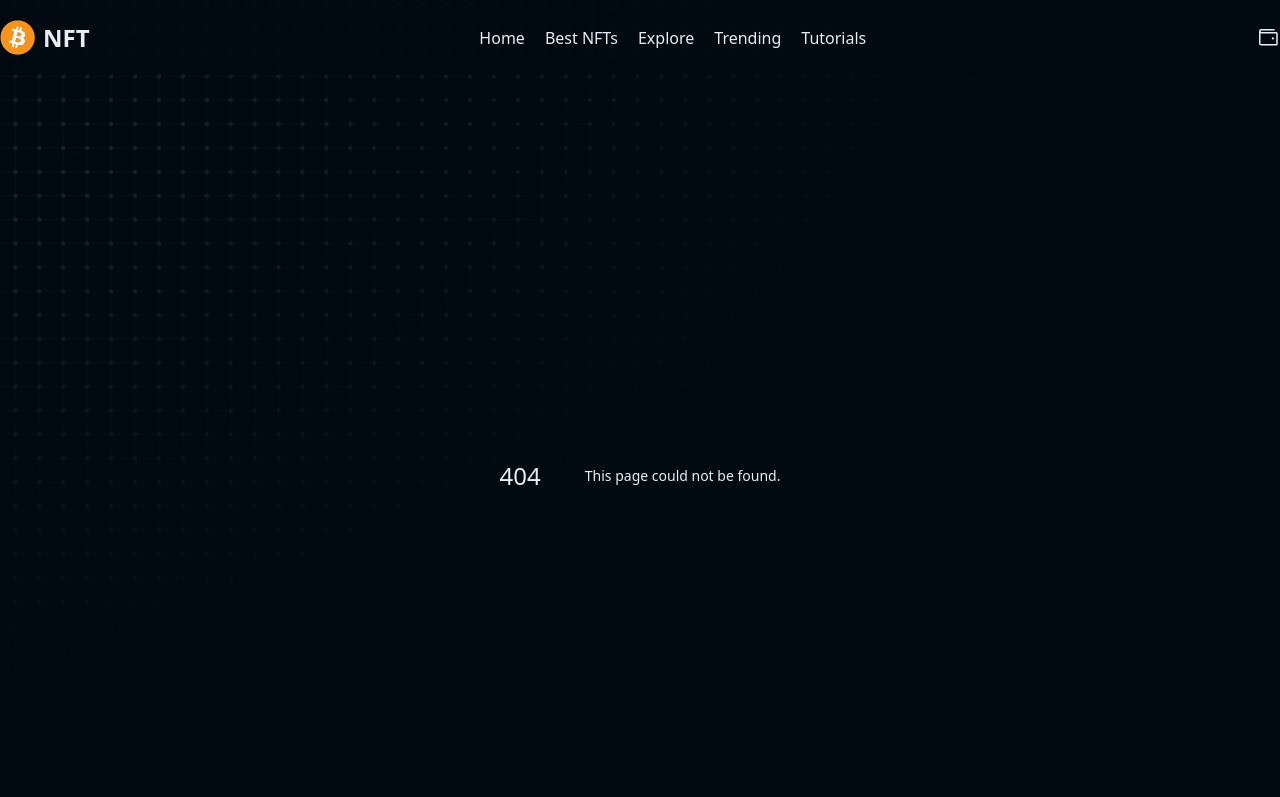
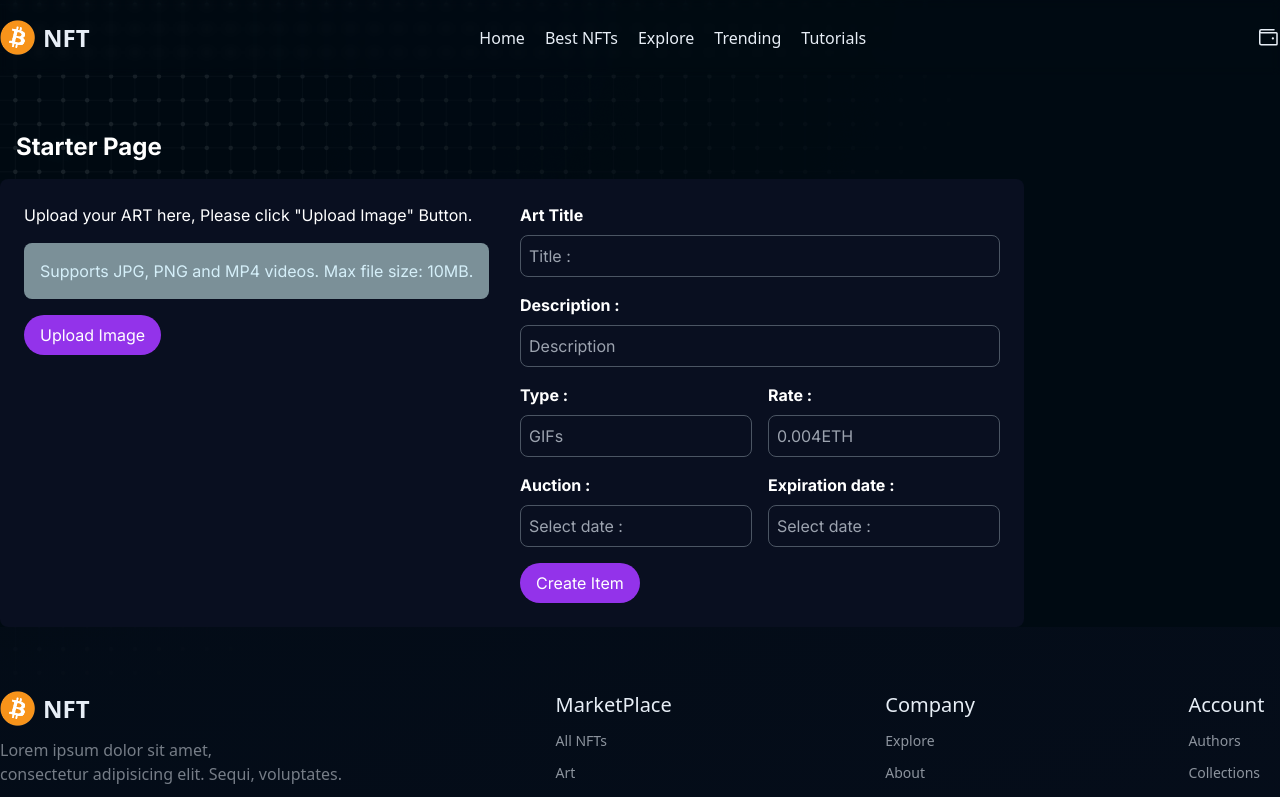
Before and after one commit to RamzGxz/markelplace-nft, a Next.js app: page /uploadnft in a window 1280 px wide. Before the commit this address had no page. Shown: the top 797 px of the page. Built offline with nearby package versions, Linux system fonts and the light colour scheme.

Commit message:
menambah detailtransaksi dan uploadnft di page

```diff
--- /dev/null
+++ b/src/pages/detailtransaksi/index.jsx
@@ -0,0 +1,57 @@
+import React from "react";
+
+const DetailTransaksi = () => {
+  return (
+    <div className="w-full flex flex-col lg:pt-28 pt-16 px-4 lg:px-0 text-white">
+      <h1 className="text-2xl font-bold p-4">Transaction Detail</h1>
+      <h1 className="text-2xl font-bold p-4">Bitamigos #666</h1>
+
+      <div className="flex items-center w-full bg-[#090F20] rounded-t-lg">
+        <button className="p-2 whitespace-nowrap bg-[#201C4A] text-white rounded-t-lg">
+          Overview
+        </button>
+        <button className="p-2 whitespace-nowrap text-white">
+          SQL Balance Change
+        </button>
+        <button className="p-2 whitespace-nowrap text-white">
+          Token Balance Change
+        </button>
+      </div>
+
+      <div className="bg-[#090F20] p-6 shadow-md max-w-3xl min-w-full">
+        <div className="mb-4">
+          <span className="font-bold">Signature </span>
+          <span className="break-all ml-20">
+            5uLb7kZQCXTUjZWdFYzUrPQMBREmk3uVDZCxxHWpbpRaJwUcLCXrSkqfbqxvxPb3M8FrcVHpSpS12yR1z22zhV
+          </span>
+        </div>
+        <div className="mb-4">
+          <span className="font-bold">Block </span>
+          <span className="ml-28">279592591</span>
+        </div>
+        <div className="mb-4">
+          <span className="font-bold">Timestamp </span>
+          <span className="ml-16">
+            about 14 hours ago | July 25, 2024 12:48:05 +UTC
+          </span>
+        </div>
+        <div className="mb-4">
+          <span className="font-bold">Result </span>
+          <span className="text-green-500 ml-24">Success ✔️</span>
+        </div>
+        <div className="mb-4">
+          <span className="font-bold">Contact Address </span>
+          <span className="break-all ml-4">
+            GMAo63vTVdVFjij28PnAAhBunKnsGCPeosc6eeY4EB7K
+          </span>
+        </div>
+        <div className="mb-4">
+          <span className="font-bold">Price </span>
+          <span className="ml-28">0.00005 SOL ($0.008792)</span>
+        </div>
+      </div>
+    </div>
+  );
+};
+
+export default DetailTransaksi;
--- /dev/null
+++ b/src/pages/uploadnft/index.jsx
@@ -0,0 +1,110 @@
+import React from "react";
+
+const Uploadnft = () => {
+  return (
+    <div className="w-full flex flex-col lg:pt-10 pt-16 px-4 lg:px-0">
+      <h1 className="text-2xl font-bold p-4 text-white">Starter Page</h1>
+      <div className="bg-[#090F20] w-full max-w-5xl flex flex-col lg:flex-row items-start p-6 rounded-lg space-y-4 lg:space-y-0 lg:space-x-4">
+        <div className="lg:w-1/2 flex flex-col items-start space-y-4">
+          <div className="text-white">
+            <p>Upload your ART here, Please click "Upload Image" Button.</p>
+          </div>
+          <div className="bg-[#7B9098] text-[#d5eff9] rounded-lg p-4">
+            <p>Supports JPG, PNG and MP4 videos. Max file size: 10MB.</p>
+          </div>
+          <button className="bg-purple-600 text-white py-2 px-4 rounded-[20px]">
+            Upload Image
+          </button>
+        </div>
+
+        <div className="lg:w-1/2 flex flex-col items-start space-y-4">
+          <div className="w-full">
+            <label
+              className="block text-white font-bold mb-2"
+              htmlFor="art-title"
+            >
+              Art Title
+            </label>
+            <input
+              className="w-full p-2 bg-[#090F20] text-gray-300 rounded-lg border border-gray-600"
+              type="text"
+              id="art-title"
+              placeholder="Title :"
+            />
+          </div>
+          <div className="w-full">
+            <label
+              className="block text-white font-bold mb-2"
+              htmlFor="description"
+            >
+              Description :
+            </label>
+            <input
+              className="w-full p-2 bg-[#090F20] text-gray-300 rounded-lg border border-gray-600"
+              type="text"
+              id="description"
+              placeholder="Description"
+            />
+          </div>
+          <div className="w-full grid grid-cols-1 md:grid-cols-2 gap-4 mt-4">
+            <div>
+              <label className="block text-white font-bold mb-2" htmlFor="type">
+                Type :
+              </label>
+              <input
+                className="w-full p-2 bg-[#090F20] text-gray-300 rounded-lg border border-gray-600"
+                type="text"
+                id="type"
+                placeholder="GIFs"
+              />
+            </div>
+            <div>
+              <label className="block text-white font-bold mb-2" htmlFor="rate">
+                Rate :
+              </label>
+              <input
+                className="w-full p-2 bg-[#090F20] text-gray-300 rounded-lg border border-gray-600"
+                type="text"
+                id="rate"
+                placeholder="0.004ETH"
+              />
+            </div>
+            <div>
+              <label
+                className="block text-white font-bold mb-2"
+                htmlFor="starting-date"
+              >
+                Auction :
+              </label>
+              <input
+                className="w-full p-2 bg-[#090F20] text-gray-300 rounded-lg border border-gray-600"
+                type="text"
+                id="starting-date"
+                placeholder="Select date :"
+              />
+            </div>
+            <div>
+              <label
+                className="block text-white font-bold mb-2"
+                htmlFor="expiration-date"
+              >
+                Expiration date :
+              </label>
+              <input
+                className="w-full p-2 bg-[#090F20] text-gray-300 rounded-lg border border-gray-600"
+                type="text"
+                id="expiration-date"
+                placeholder="Select date :"
+              />
+            </div>
+          </div>
+          <button className="bg-purple-600 text-white py-2 px-4 rounded-[20px] mt-4">
+            Create Item
+          </button>
+        </div>
+      </div>
+    </div>
+  );
+};
+
+export default Uploadnft;
```
